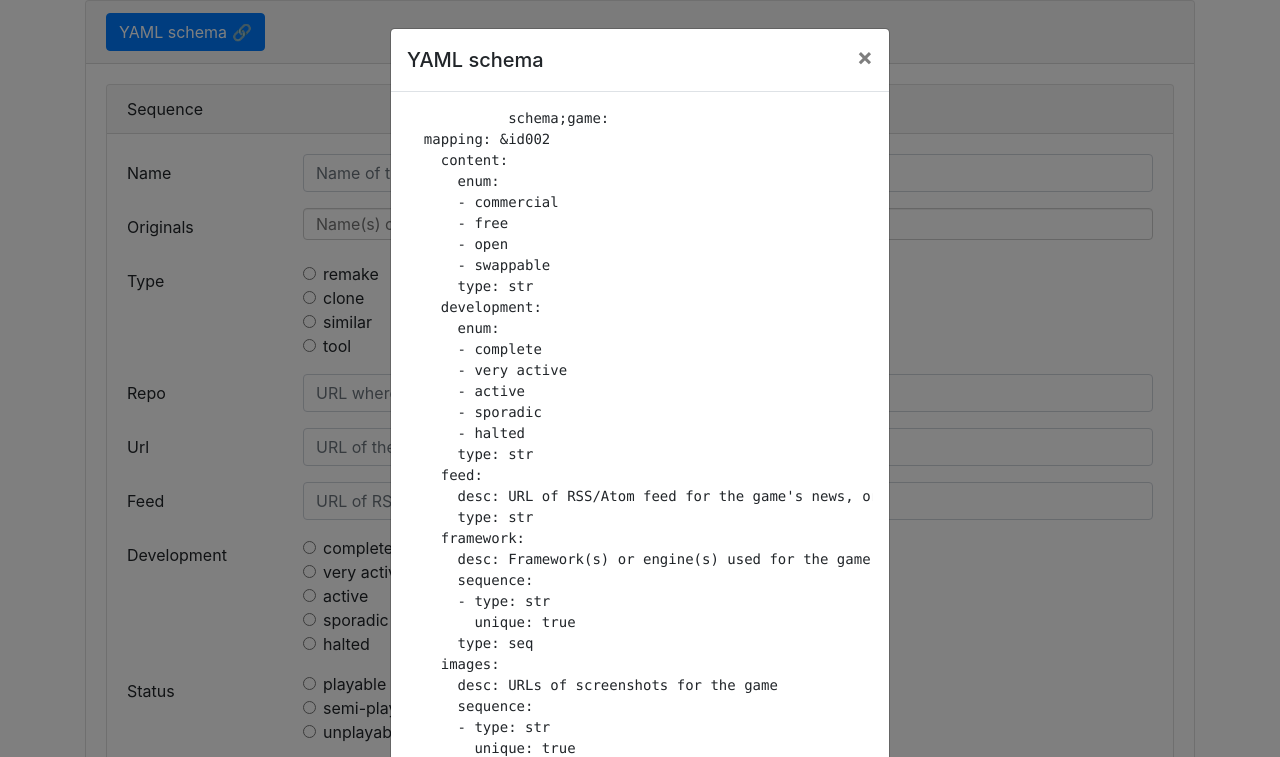
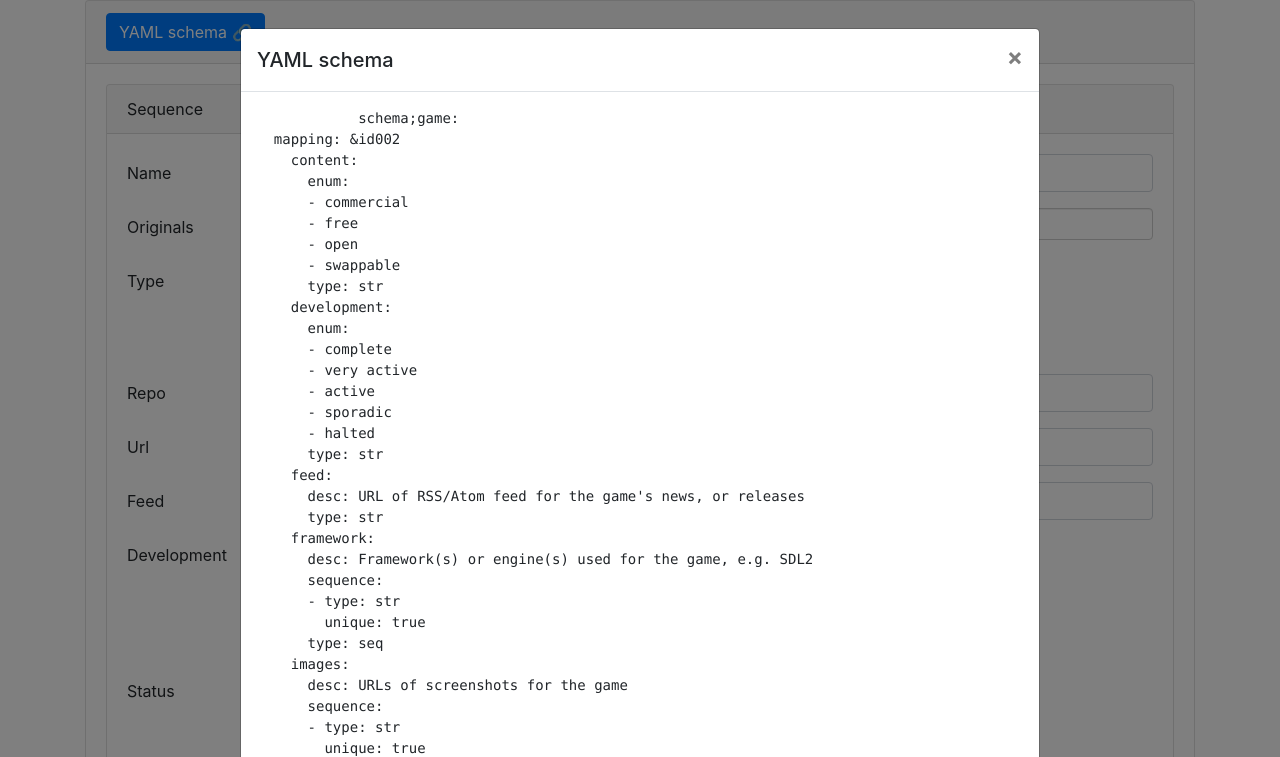
Before and after one commit to cxong/pykwalify-webform, a plain HTML site: page osgameclones/game.html in a window 1280 px wide. Both pictures are taken after a click on the button "YAML schema 🔗". Shown: the top 757 px of the page. Drawn offline with nearby package versions, Linux system fonts and the light colour scheme.

Commit message:
Automated deployment: Tue Nov 26 22:51:29 UTC 2019 0067d2d3cf05cb7838a2300a890ba2a2cfdc087a

```diff
--- a/osgameclones/game.html
+++ b/osgameclones/game.html
@@ -22,7 +22,7 @@
     </button>
   </div>
   <div class="modal fade" id="schemaModal" tabindex="-1" role="dialog">
-    <div class="modal-dialog" role="document">
+    <div class="modal-dialog modal-lg" role="document">
       <div class="modal-content">
         <div class="modal-header">
           <h5 class="modal-title">YAML schema</h5>
```
Also changed, not shown: osgameclones/original.html (+1 -1 lines).
